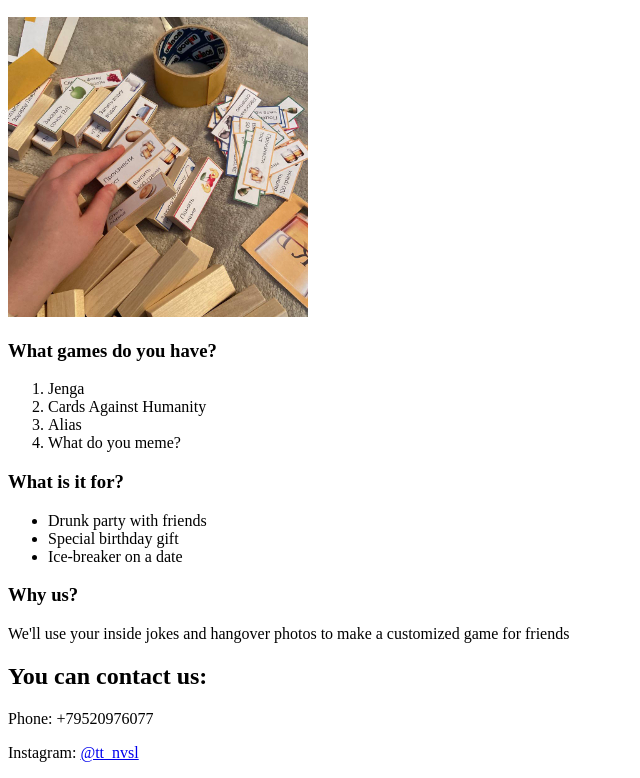
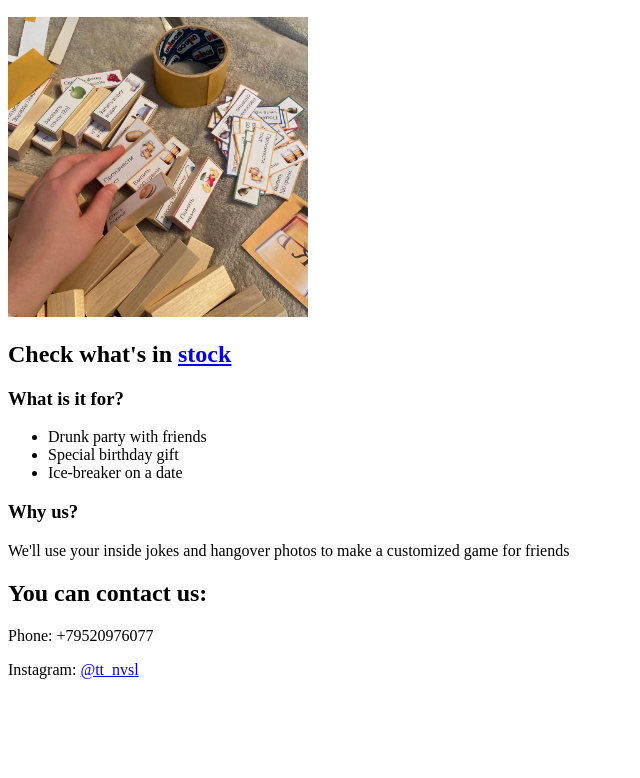
Before and after one commit to tnvsl/Chik-Chok-Games, a plain HTML site: page index.html in a window 1280 px wide. Shown: the part 110-888 px from the top of the page, without its empty margins (0-640 px from the left). After the commit the page ends 805 px from the top, so only its background shows below. Drawn offline with Linux system fonts and the light colour scheme.

Commit message:
Add files via upload

```diff
--- a/index.html
+++ b/index.html
@@ -15,14 +15,9 @@
         width="300"
         height="300">
 
-        <h3> What games do you have?</h3>
-
-        <ol>
-            <li>Jenga</li>
-            <li>Cards Against Humanity</li>
-            <li>Alias</li>
-            <li>What do you meme?</li>
-        </ol>
+        <h2> Check what's in
+            <a href='OurGames.html'>stock</a>
+        </h2>
 
         <h3>What is it for?</h3>
 
@@ -40,7 +35,11 @@
 
         <p>Phone: +79520976077</p>
 
-        <p>Instagram: <a href='https://www.instagram.com/tt_nvsl/?hl=en' target='_blank'>@tt_nvsl</a></p>
+        <p>Instagram:
+            <a href='https://www.instagram.com/tt_nvsl/?hl=en'>
+                @tt_nvsl
+            </a>
+        </p>
 
     </body>
 </html>
```
